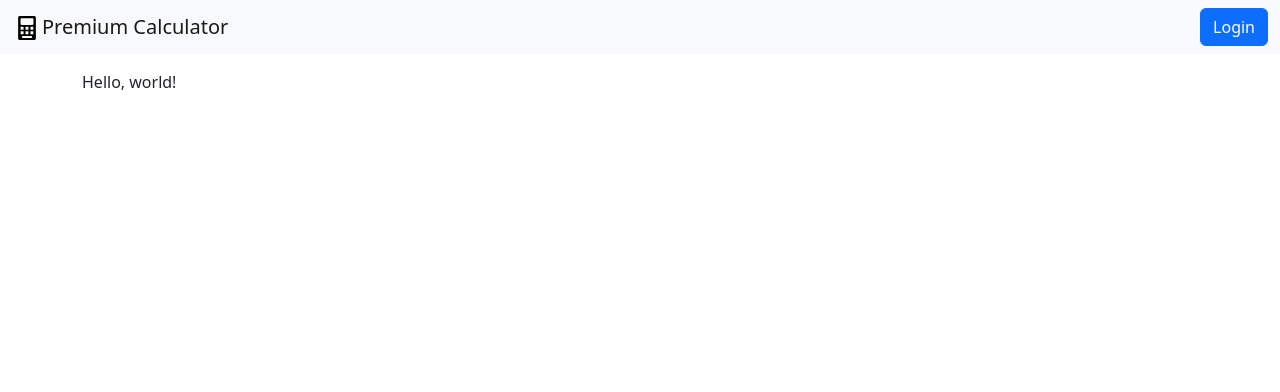
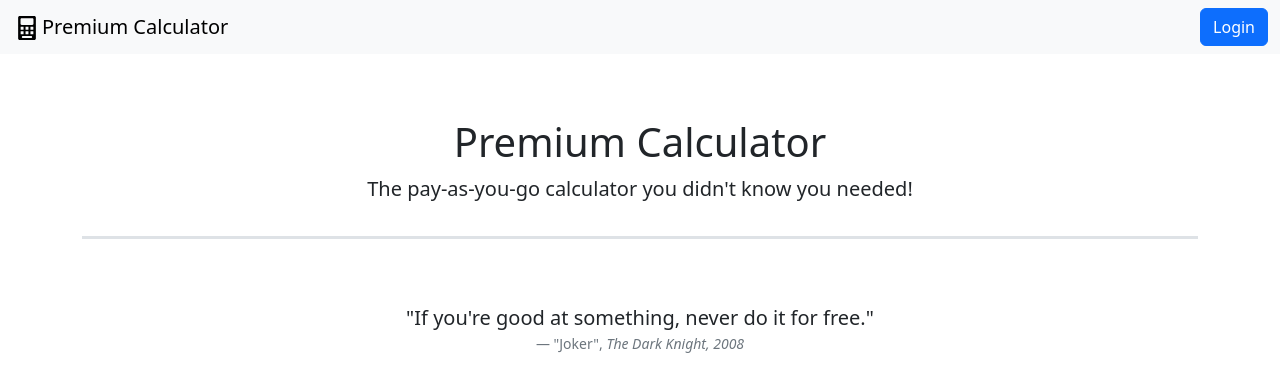
Before and after one commit to JaxonAdams/calculator-service-client, a React (Vite) app: page / in a window 1280 px wide. Shown: the top 392 px of the page. Built offline with nearby package versions, Linux system fonts and the light colour scheme.

Commit message:
Flesh out landing page and add balance display
I've added a few changes to make the landing page for the site look
nicer.

Additionally, I've added a "current balance" display to the Header
component which fetches the user's balance from the API.

```diff
--- a/index.html
+++ b/index.html
@@ -4,14 +4,16 @@
 <head>
     <meta charset="UTF-8" />
     <link rel="icon" type="image/svg+xml" href="/icon.svg" />
-    <link href="https://cdn.jsdelivr.net/npm/bootstrap@5.2.3/dist/css/bootstrap.min.css" rel="stylesheet"
-        integrity="sha384-rbsA2VBKQhggwzxH7pPCaAqO46MgnOM80zW1RWuH61DGLwZJEdK2Kadq2F9CUG65" crossorigin="anonymous">
+    <link href="https://cdn.jsdelivr.net/npm/bootstrap@5.3.3/dist/css/bootstrap.min.css" rel="stylesheet"
+        integrity="sha384-QWTKZyjpPEjISv5WaRU9OFeRpok6YctnYmDr5pNlyT2bRjXh0JMhjY6hW+ALEwIH" crossorigin="anonymous">
     <meta name="viewport" content="width=device-width, initial-scale=1.0" />
     <title>Premium Calculator</title>
 </head>
 
 <body>
     <div id="root"></div>
+    <script src="https://cdn.jsdelivr.net/npm/bootstrap@5.3.3/dist/js/bootstrap.bundle.min.js"
+        integrity="sha384-YvpcrYf0tY3lHB60NNkmXc5s9fDVZLESaAA55NDzOxhy9GkcIdslK1eN7N6jIeHz" crossorigin="anonymous"></script>
     <script type="module" src="/src/main.jsx"></script>
 </body>
 
--- a/src/App.jsx
+++ b/src/App.jsx
@@ -6,10 +6,21 @@ function App() {
         <div className="app">
             <Header />
             <div className="container my-3">
-                <p>Hello, world!</p>
+                <div className="container p-3 my-5 border-bottom border-3">
+                    <h1 className="text-center">Premium Calculator</h1>
+                    <p className="lead text-center mb-3">The pay-as-you-go calculator you didn't know you needed!</p>
+                </div>
+                <figure className="text-center p-3 mb-3">
+                    <blockquote className="blockquote">
+                        <p>"If you're good at something, never do it for free."</p>
+                    </blockquote>
+                    <figcaption className="blockquote-footer">
+                        "Joker", <cite title="The Dark Knight">The Dark Knight, 2008</cite>
+                    </figcaption>
+                </figure>
             </div>
         </div>
     )
 }
 
-export default App
+export default App;
--- a/src/components/Header.jsx
+++ b/src/components/Header.jsx
@@ -3,18 +3,50 @@ import { useNavigate } from "react-router-dom";
 import JWTService from "../services/JWTService";
 import iconSvg from "../assets/icon.svg";
 
+const API_BASE_URL = import.meta.env.VITE_API_BASE_URL;
+
 const Header = () => {
     const [isLoggedIn, setIsLoggedIn] = useState(false);
+    const [balance, setBalance] = useState(null);
     const navigate = useNavigate();
 
     useEffect(() => {
         setIsLoggedIn(JWTService.isLoggedIn());
     }, []);
 
+    useEffect(() => {
+        if (isLoggedIn) {
+            fetchUserBalance();
+        } else {
+            setBalance(null);
+        }
+    }, [isLoggedIn]);
+
+    const fetchUserBalance = async () => {
+        try {
+            const response = await fetch(`${API_BASE_URL}/api/v1/users/balance`, {
+                method: "GET",
+                headers: {
+                    "Content-Type": "application/json",
+                    "Authorization": `Bearer ${JWTService.getToken()}`,
+                },
+            });
+
+            if (!response.ok) {
+                throw new Error("Failed to fetch balance");
+            }
+
+            const data = await response.json();
+            setBalance(parseFloat(data.balance));
+        } catch (error) {
+            console.error("Failed to fetch balance:", error);
+        }
+    }
+
     const handleLogout = () => {
         JWTService.removeToken();
         setIsLoggedIn(false);
-        navigate("/login");
+        navigate("/");
     };
 
     return (
@@ -30,11 +62,20 @@ const Header = () => {
                     />
                     Premium Calculator
                 </a>
-                {isLoggedIn ? (
-                    <button onClick={handleLogout} className="btn btn-outline-secondary" type="button">Logout</button>
-                ) : (
-                    <a href="/login" className="btn btn-primary">Login</a>
-                )}
+                <div className="d-flex align-items-center">
+                    {isLoggedIn ? (
+                        <>
+                            <button onClick={handleLogout} className="btn btn-outline-secondary" type="button">Logout</button>
+                            {balance &&
+                                <p className="p-2 px-4 mb-0 ms-5 bg-success-subtle rounded-start-pill fw-medium" style={{"letterSpacing": 1.3}}>
+                                    {balance.toLocaleString('en-US', { style: 'currency', currency: 'USD' })}
+                                </p>
+                            }
+                        </>
+                    ) : (
+                        <a href="/login" className="btn btn-primary">Login</a>
+                    )}
+                </div>
             </div>
         </nav>
     );
```
